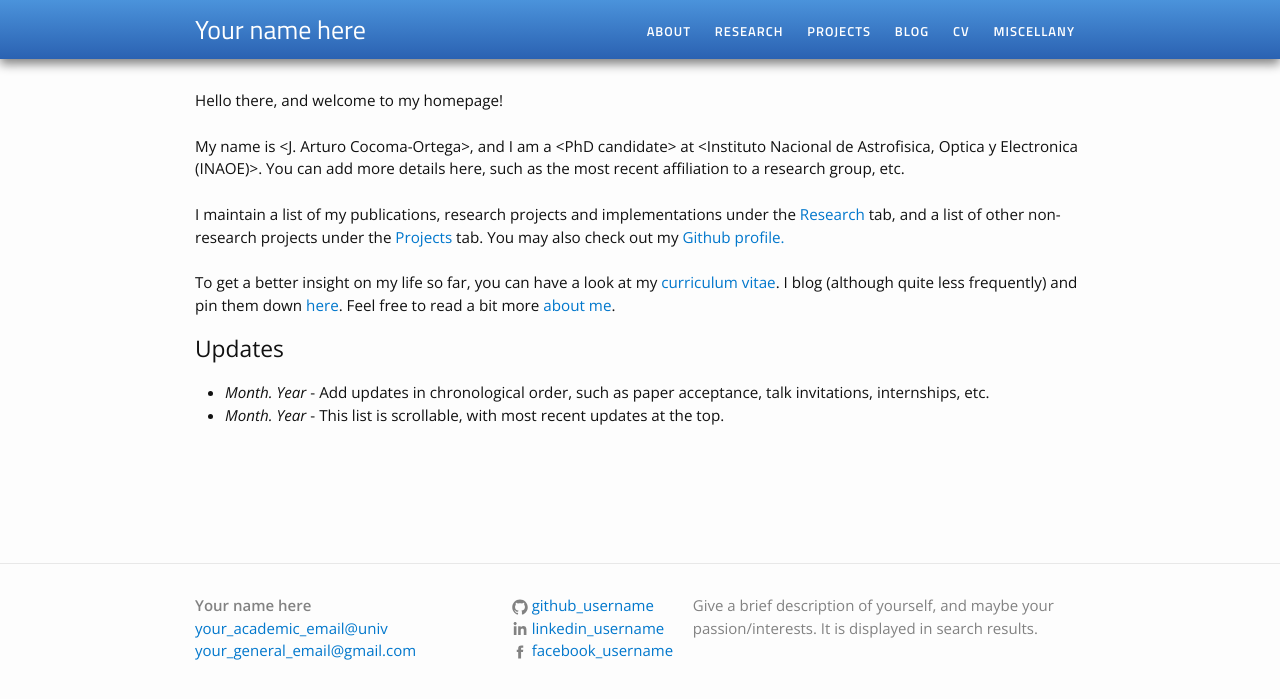
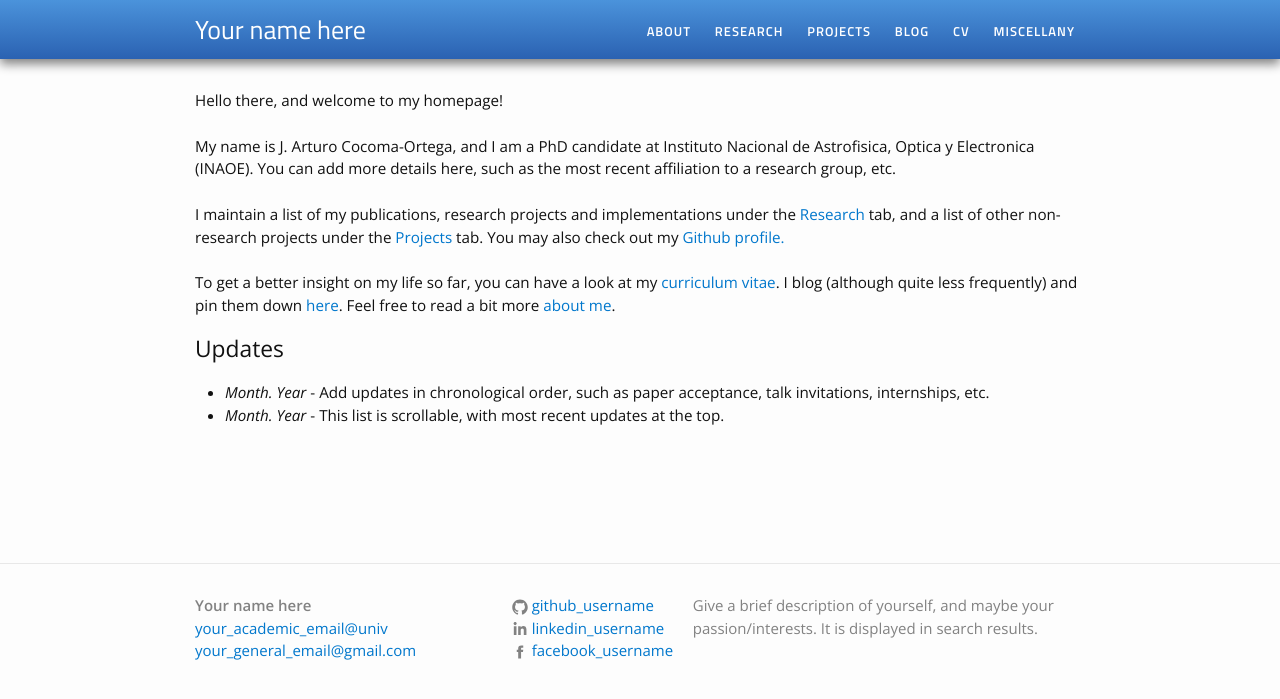
Before and after one commit to arturococoma/arturococoma.github.io, a Jekyll site: the page built from index.html, in a window 1280 px wide. Shown: the top 699 px of the page. Built offline with Jekyll 4.4.1, drawn with Linux system fonts in a browser that asks for light colours; part of the change alters nothing that is shown.

```diff
--- a/index.html
+++ b/index.html
@@ -4,7 +4,7 @@ layout: default
 
 <div class="home">
 
-<p>Hello there, and welcome to my homepage!<br><br>My name is &lt;J. Arturo Cocoma-Ortega&gt;, and I am a &lt;PhD candidate&gt; at &lt;Instituto Nacional de Astrofisica, Optica y Electronica (INAOE)&gt;. You can add more details here, such as the most recent affiliation to a research group, etc.<br><br>
+<p>Hello there, and welcome to my homepage!<br><br>My name is J. Arturo Cocoma-Ortega, and I am a PhD candidate at Instituto Nacional de Astrofisica, Optica y Electronica (INAOE). You can add more details here, such as the most recent affiliation to a research group, etc.<br><br>
 
 I maintain a list of my publications, research projects and implementations under the <a href="/research/">Research</a> tab, and a list of other non-research projects under the <a href="/projects">Projects</a> tab. You may also check out my <a href="">Github profile.</a><br><br>
 
```
